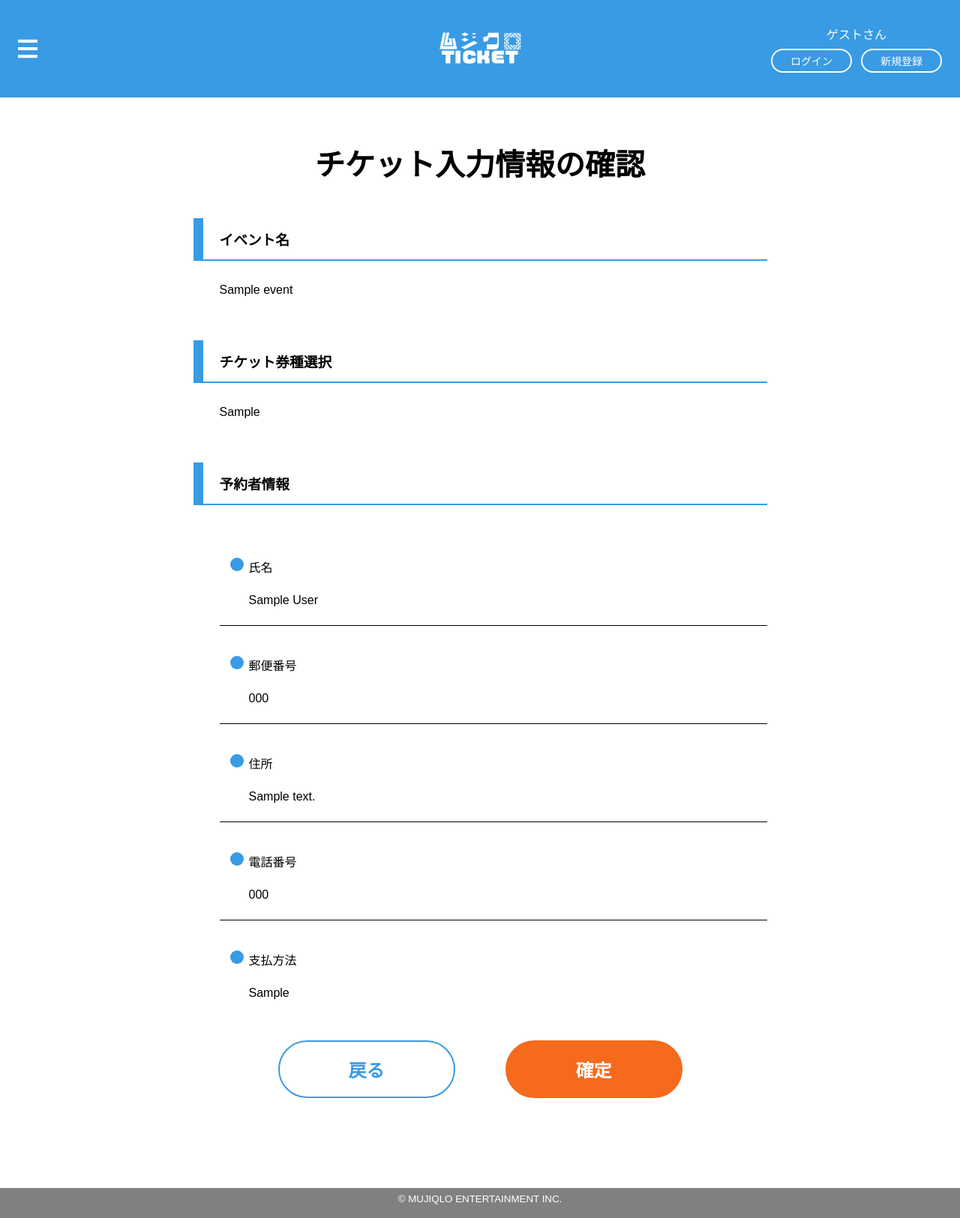
After one commit to Kinoue-mynavi/team-false-dev-practice, a Flask app: template flask_app/templates/customer/ticket/confirm_reservation.html in a window 1280 px wide. The commit adds this page. Shown: the whole page at 75% size. Run offline with Flask 3, Linux system fonts and the light colour scheme; tables that the repository leaves empty hold one stand-in row (values such as "Sample post"); the template is opened without the code that fills it: values that come from a table or form of the project are taken from there, most other values are stand-ins (such as "Sample title", 1, 10 or a date in 2020).

Commit message:
feat 予約機能を実装

```diff
--- /dev/null
+++ b/flask_app/static/css/customer/customer_ticket.css
@@ -0,0 +1,45 @@
+@charset "UTF-8";
+
+.reserver_info_item {
+    display: grid;
+    grid-template-rows: auto auto;
+    grid-template-columns: auto 1fr;
+    grid-template-areas:
+        "A B"
+        "A C";
+    padding-top: 40px;
+    padding-bottom: 24px;
+    padding-inline: 14px;
+    border-bottom: solid 1px #000000;
+}
+
+.reserver_info_item:last-child {
+    border: none;
+}
+
+.list_circle {
+    display: "inline-block";
+    width: 18px;
+    height: 18px;
+    border-radius: 50%;
+    background-color: #389BE3;
+    grid-area: A;
+}
+
+.reserver_info_item_label {
+    display: inline-block;
+    padding-left: 7px;
+    grid-area: B;
+}
+
+.reserver_info_item_value {
+    padding-left: 7px;
+    margin-top: 24px;
+    grid-area: C;
+}
+
+.reserver_info_buttons_container {
+    display: flex;
+    justify-content: center;
+    gap: 67px;
+}
--- /dev/null
+++ b/flask_app/templates/customer/ticket/confirm_reservation.html
@@ -0,0 +1,61 @@
+{% extends "layout_customer.html" %}
+
+{% block body %}
+
+<section class="section">
+    <h2 class="section_title">チケット入力情報の確認</h2>
+    <div class="section_container">
+        <div class="section_item">
+            <h3 class="section_item_label">イベント名</h3>
+            <p class="section_item_content">{{ event.event_name }}</p>
+        </div>
+
+        <div class="section_item">
+            <h3 class="section_item_label">チケット券種選択</h3>
+            <p class="section_item_content">{{ ticket_seat }}</p>
+        </div>
+
+        <div class="section_item">
+            <h3 class="section_item_label">予約者情報</h3>
+            <div class="section_item_content">
+                <div class="reserver_info_container">
+                    <div class="reserver_info_item">
+                        <span class="list_circle"></span>
+                        <span class="reserver_info_item_label">氏名</span>
+                        <p class="reserver_info_item_value">{{ customer.customer_name }}</p>
+                    </div>
+                    <div class="reserver_info_item">
+                        <span class="list_circle"></span>
+                        <span class="reserver_info_item_label">郵便番号</span>
+                        <p class="reserver_info_item_value">{{ customer.customer_zipcode }}</p>
+                    </div>
+                    <div class="reserver_info_item">
+                        <span class="list_circle"></span>
+                        <span class="reserver_info_item_label">住所</span>
+                        <p class="reserver_info_item_value">{{ customer.customer_address}}</p>
+                    </div>
+                    <div class="reserver_info_item">
+                        <span class="list_circle"></span>
+                        <span class="reserver_info_item_label">電話番号</span>
+                        <p class="reserver_info_item_value">{{ customer.customer_phone}}</p>
+                    </div>
+                    <div class="reserver_info_item">
+                        <span class="list_circle"></span>
+                        <span class="reserver_info_item_label">支払方法</span>
+                        <p class="reserver_info_item_value">{{ customer.customer_payment}}</p>
+                    </div>
+                </div>
+            </div>
+            <form class="reserver_info_buttons_container">
+                <!-- hidden -->
+                <input type="hidden" name="customer_id" value="{{ customer.customer_id }}">
+                <input type="hidden" name="ticket_id" value="{{ ticket.ticket_id }}">
+                <!-- -->
+                <button type="submit" class="section_button back_button" onclick="location.href=`/event/{{ event.event_id }}`">戻る</button>
+                <button type="submit" class="section_button submit_button" formmethod="post" onclick="location.href=`{{ url_for('submit_new_reservation') }}`">確定</button>
+            </form>
+        </div>
+    </div>
+</section>
+
+{% endblock %}
--- a/flask_app/templates/layout_customer.html
+++ b/flask_app/templates/layout_customer.html
@@ -7,6 +7,7 @@
     <link rel="stylesheet" href="/static/css/customer/base.css">
     <link rel="stylesheet" href="/static/css/customer/layout.css">
     <link rel="stylesheet" href="/static/css/customer/customer_event.css">
+    <link rel="stylesheet" href="/static/css/customer/customer_ticket.css">
 </head>
 <body>
 	<header>
--- a/flask_app/views/customer/common/customer_common.py
+++ b/flask_app/views/customer/common/customer_common.py
@@ -1,6 +1,7 @@
 from functools import wraps
 from flask import redirect, session, url_for
 from flask_app.models.functions.customer import read_customer_one
+from flask_app.models.sessions.customer import has_auth_session
 
 
 # ログイン認証のデコレータ
@@ -8,7 +9,7 @@ def is_customer_login(view):
     @wraps(view)
     def inner(*args, **kwargs):
         # 会員としてログインしていない場合は会員ログインページに遷移させる
-        if not session.get('logged_in_customer') or not read_customer_one(session.get('logged_in_customer_id')):
+        if not has_auth_session():
             return redirect(url_for("customer_customer_login"))
         return view(*args, **kwargs)
     return inner
--- a/flask_app/views/customer/customer_auth.py
+++ b/flask_app/views/customer/customer_auth.py
@@ -1,10 +1,10 @@
 
 from flask import render_template, flash, request, redirect, session, url_for
 from flask_app.__init__ import app
-from flask import Flask, request
+from flask import request
 from flask_app.models.functions.customer import create_customer_script, read_customer_customer_account
 from flask_app.messages import ErrorMessages, InfoMessages
-from flask_app.views.customer.common.customer_common import is_customer_login
+from flask_app.models.sessions.customer import create_auth_session, has_auth_session
 
 # エラーメッセージクラスのインスタンス作成
 errorMessages = ErrorMessages()
@@ -138,7 +138,7 @@ def login_customer():
 
     else:
         # login処理を実行する
-        session["logged_in_customer"] = True
+        create_auth_session()
         session["logged_in_customer_account"] = customer.customer_account
         session["logged_in_customer_id"] = customer.customer_id
         session["logged_in_customer_name"] = customer.customer_name
--- a/server.py
+++ b/server.py
@@ -13,6 +13,7 @@ import flask_app.views.customer.customer_top
 import flask_app.views.customer.customer_mypage
 import flask_app.views.customer.customer_auth
 import flask_app.views.customer.customer_event
+import flask_app.views.customer.customer_ticket
 
 app.secret_key = 'hoge'
 
```
Also changed, not shown: flask_app/models/sessions/customer.py (added, +14 -0 lines), flask_app/templates/customer/event/detail.html (+20 -20 lines), flask_app/views/customer/customer_event.py (+18 -3 lines), flask_app/views/customer/customer_mypage.py (+5 -6 lines), flask_app/views/customer/customer_ticket.py (added, +43 -0 lines).
